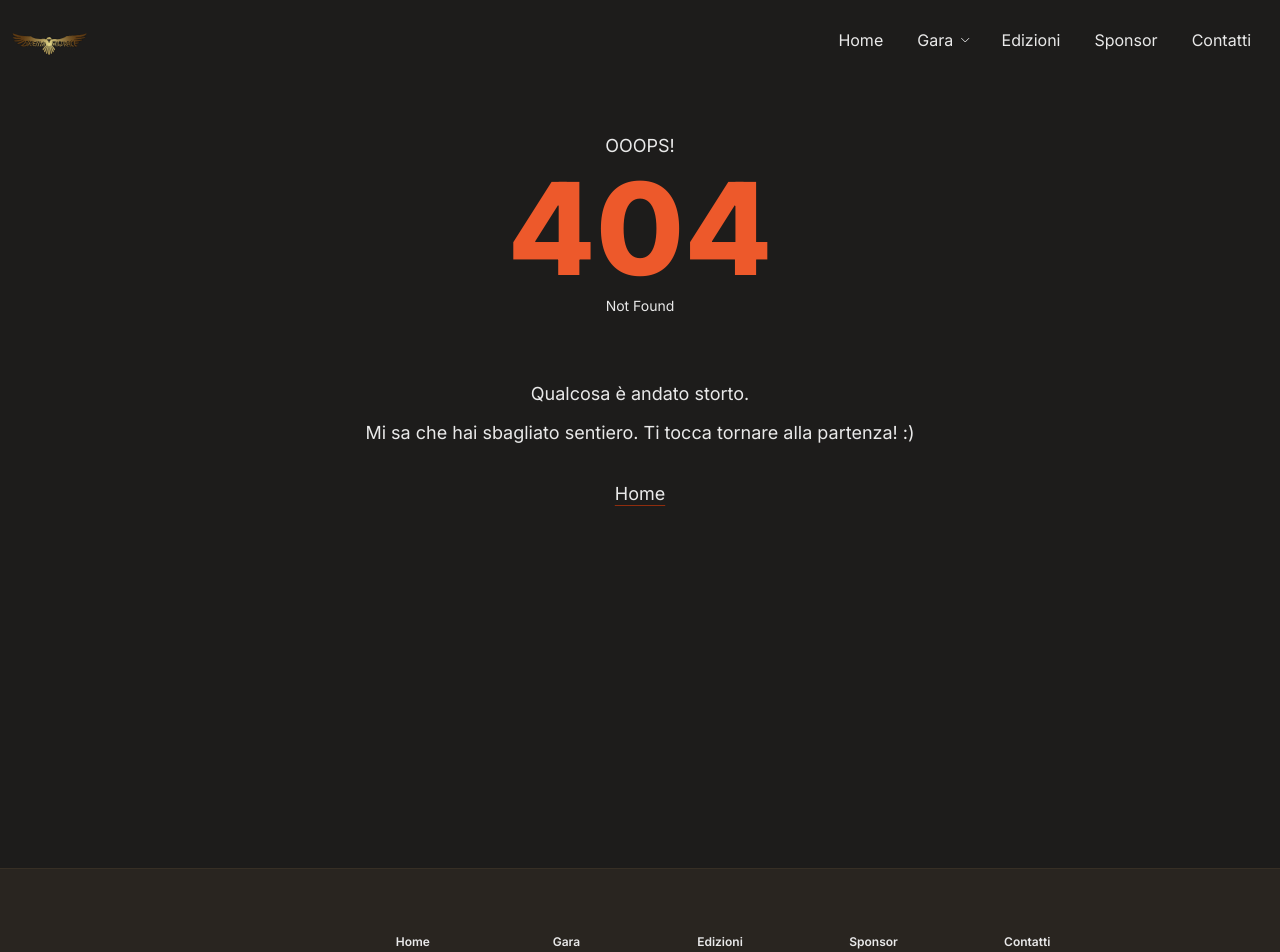
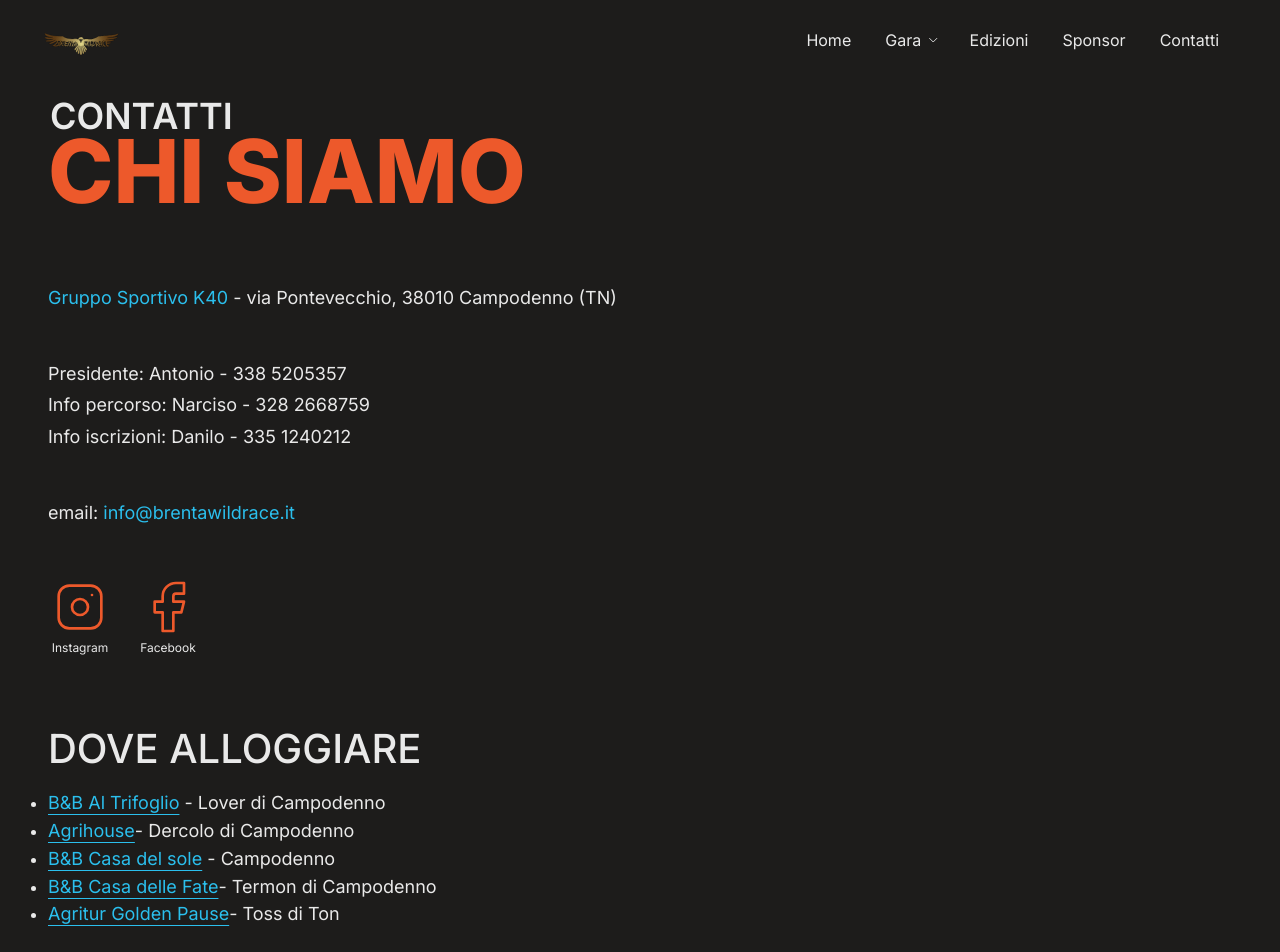
Before and after one commit to elibattistoni/brenta-wild-race, a React (Vite) app: page /brenta-wild-race/contatti in a window 1280 px wide. Shown: the top 952 px of the page. Built offline with nearby package versions, Linux system fonts and the light colour scheme.

Commit message:
feat(deploy): change paths (to revert when changing domain)

```diff
--- a/src/pages/editions/EditionsHomePage.jsx
+++ b/src/pages/editions/EditionsHomePage.jsx
@@ -12,13 +12,22 @@ const EditionsHomePage = () => {
           Pagina in costruzione. Stay Tuned!
         </Text>
         <Stack>
-          <NavLink to="/edizioni/2017" className={classes.link}>
+          <NavLink
+            to="/brenta-wild-race/edizioni/2017"
+            className={classes.link}
+          >
             Edizione 2017
           </NavLink>
-          <NavLink to="/edizioni/2018" className={classes.link}>
+          <NavLink
+            to="/brenta-wild-race/edizioni/2018"
+            className={classes.link}
+          >
             Edizione 2018
           </NavLink>
-          <NavLink to="/edizioni/2019" className={classes.link}>
+          <NavLink
+            to="/brenta-wild-race/edizioni/2019"
+            className={classes.link}
+          >
             Edizione 2019
           </NavLink>
         </Stack>
--- a/src/routerProvider.jsx
+++ b/src/routerProvider.jsx
@@ -19,24 +19,40 @@ const routeDefinitions = [
     element: <RootLayout />,
     errorElement: <ErrorPage />,
     children: [
-      { index: true, element: <HomePage /> },
+      // { index: true, element: <HomePage /> },
+      { path: "/brenta-wild-race/", element: <HomePage /> },
       {
-        path: "/gara",
+        path: "/brenta-wild-race/gara",
         children: [
           {
-            path: "/gara/percorso-varianti",
+            path: "/brenta-wild-race/gara/percorso-varianti",
             element: <TrailPathVariantsPage />,
           },
-          { path: "/gara/programma", element: <TrailProgramPage /> },
-          { path: "/gara/regolamento", element: <TrailRulesPage /> },
-          { path: "/gara/montepremi", element: <TrailPrizesPage /> },
-          { path: "/gara/iscrizione", element: <TrailRegistrationPage /> },
+          {
+            path: "/brenta-wild-race/gara/programma",
+            element: <TrailProgramPage />,
+          },
+          {
+            path: "/brenta-wild-race/gara/regolamento",
+            element: <TrailRulesPage />,
+          },
+          {
+            path: "/brenta-wild-race/gara/montepremi",
+            element: <TrailPrizesPage />,
+          },
+          {
+            path: "/brenta-wild-race/gara/iscrizione",
+            element: <TrailRegistrationPage />,
+          },
         ],
       },
-      { path: "/edizioni", element: <EditionsHomePage /> },
-      { path: "/edizioni/:year", element: <EditionsDetailsPage /> },
-      { path: "/sponsor", element: <SponsorsPage /> },
-      { path: "/contatti", element: <AboutPage /> },
+      { path: "/brenta-wild-race/edizioni", element: <EditionsHomePage /> },
+      {
+        path: "/brenta-wild-race/edizioni/:year",
+        element: <EditionsDetailsPage />,
+      },
+      { path: "/brenta-wild-race/sponsor", element: <SponsorsPage /> },
+      { path: "/brenta-wild-race/contatti", element: <AboutPage /> },
     ],
   },
 ];
--- a/src/utils/paths.js
+++ b/src/utils/paths.js
@@ -1,34 +1,46 @@
 export const paths = {
-  home: { link: "/", title: "Home" },
+  home: { link: "/brenta-wild-race/", title: "Home" },
   gara: {
     title: "Gara",
     children: {
       percorsoVarianti: {
-        link: "/gara/percorso-varianti",
+        link: "/brenta-wild-race/gara/percorso-varianti",
         title: "Percorso e Varianti",
       },
-      programma: { link: "/gara/programma", title: "Programma" },
-      regolamento: { link: "/gara/regolamento", title: "Regolamento" },
-      montepremi: { link: "/gara/montepremi", title: "Montepremi" },
-      iscrizione: { link: "/gara/iscrizione", title: "Iscrizione" },
+      programma: {
+        link: "/brenta-wild-race/gara/programma",
+        title: "Programma",
+      },
+      regolamento: {
+        link: "/brenta-wild-race/gara/regolamento",
+        title: "Regolamento",
+      },
+      montepremi: {
+        link: "/brenta-wild-race/gara/montepremi",
+        title: "Montepremi",
+      },
+      iscrizione: {
+        link: "/brenta-wild-race/gara/iscrizione",
+        title: "Iscrizione",
+      },
     },
   },
   edizioni: {
-    link: "/edizioni",
+    link: "/brenta-wild-race/edizioni",
     title: "Edizioni",
     children: {
-      2017: { link: "/edizioni/2017", title: "2017" },
-      2018: { link: "/edizioni/2018", title: "2018" },
-      2019: { link: "/edizioni/2019", title: "2019" },
+      2017: { link: "/brenta-wild-race/edizioni/2017", title: "2017" },
+      2018: { link: "/brenta-wild-race/edizioni/2018", title: "2018" },
+      2019: { link: "/brenta-wild-race/edizioni/2019", title: "2019" },
     },
   },
-  sponsor: { link: "/sponsor", title: "Sponsor" },
+  sponsor: { link: "/brenta-wild-race/sponsor", title: "Sponsor" },
   contatti: {
-    link: "/contatti",
+    link: "/brenta-wild-race/contatti",
     title: "Contatti",
     children: {
-      about: { link: "/contatti", title: "Chi Siamo" },
-      rooms: { link: "/contatti", title: "Dove Alloggiare" },
+      about: { link: "/brenta-wild-race/contatti", title: "Chi Siamo" },
+      rooms: { link: "/brenta-wild-race/contatti", title: "Dove Alloggiare" },
     },
   },
 };
--- a/vite.config.js
+++ b/vite.config.js
@@ -13,4 +13,5 @@ export default defineConfig({
     }),
   ],
   assetsInclude: ["**/*.gpx"],
+  base: "/brenta-wild-race/",
 });
```
